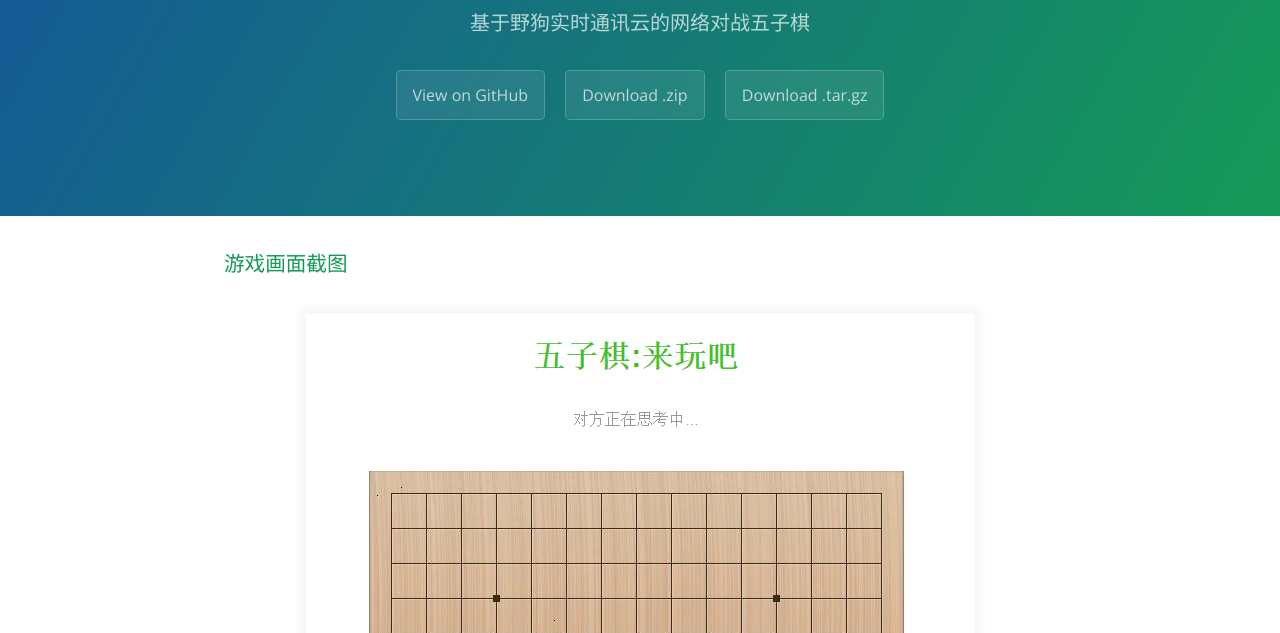
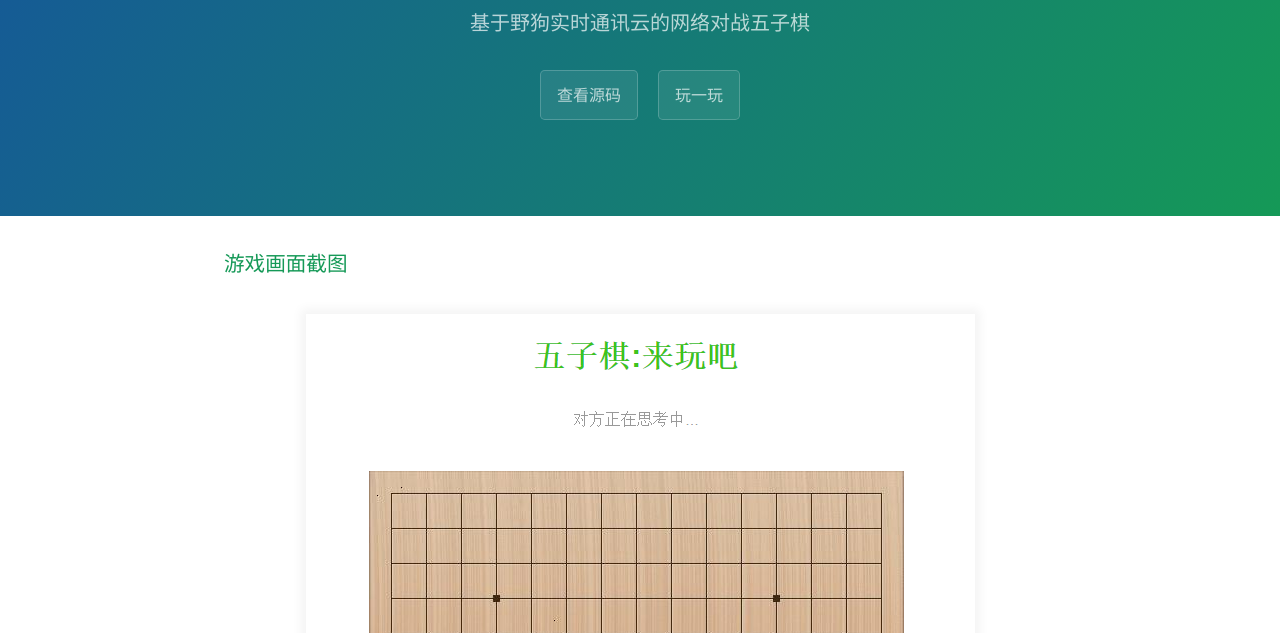
Before and after one commit to manyuanrong/gobang, a website: page index.html in a window 1280 px wide. Shown: the part 167-800 px from the top of the page. Drawn offline with nearby package versions, Linux system fonts and the light colour scheme.

Commit message:
添加说明

```diff
--- a/index.html
+++ b/index.html
@@ -15,12 +15,12 @@
 		<section class="page-header">
 			<h1 class="project-name">Gobang</h1>
 			<h2 class="project-tagline">基于野狗实时通讯云的网络对战五子棋</h2>
-			<a href="https://github.com/fengmu456/gobang" class="btn">View on GitHub</a>
-			<a href="https://github.com/fengmu456/gobang/zipball/master" class="btn">Download .zip</a>
-			<a href="https://github.com/fengmu456/gobang/tarball/master" class="btn">Download .tar.gz</a>
+			<a href="https://github.com/fengmu456/gobang" class="btn">查看源码</a>
+			<a href="https://fengmu456.github.io/gobang/addroom.html" class="btn">玩一玩</a>
 		</section>
 
 		<section class="main-content">
+
 			<h3>游戏画面截图</h3>
 
 			<div class="images">
```
Also changed, not shown: README.md (added).
